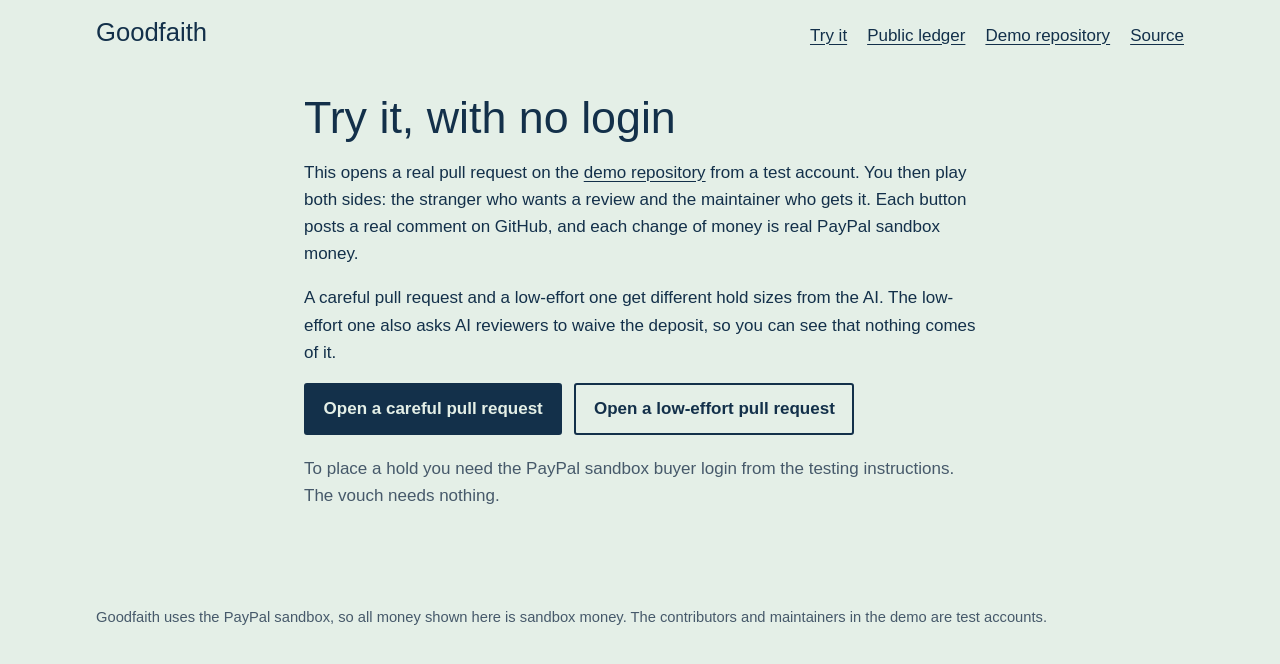
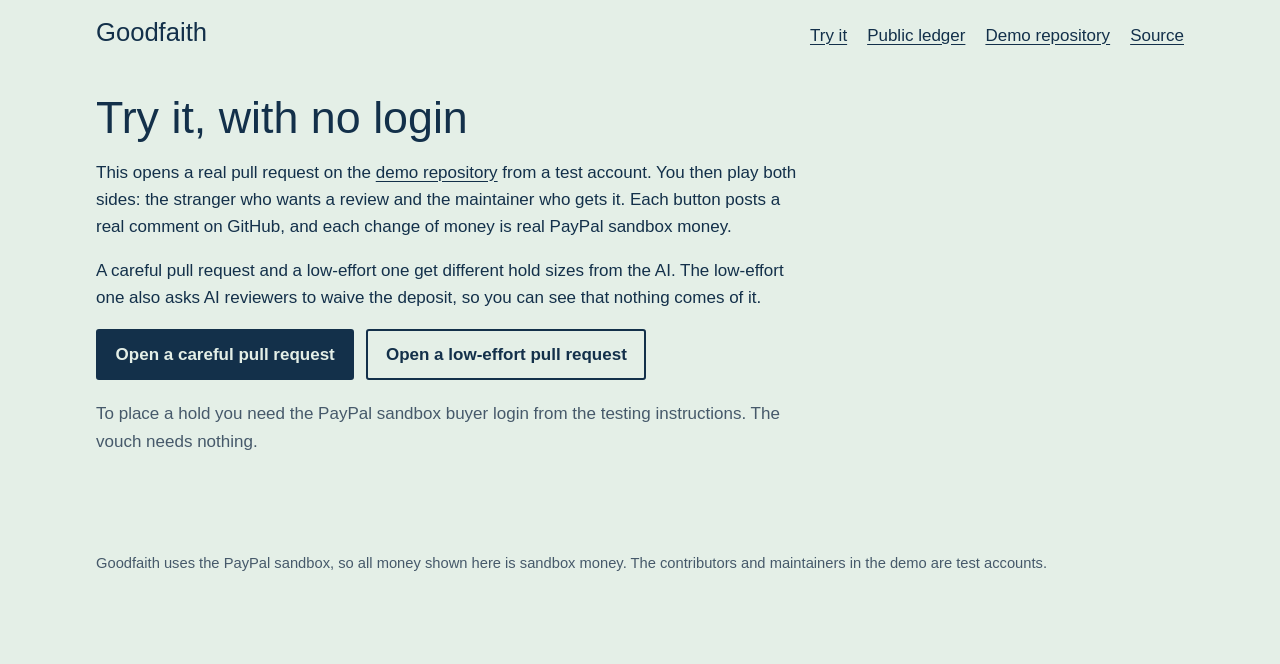
Before and after one commit to leejpsd/goodfaith, a Next.js app: page /try in a window 1280 px wide. Shown: the top 664 px of the page. Built offline with nearby package versions, Linux system fonts and the light colour scheme; a web font is replaced by a local one.

Commit message:
Align inner pages with the site header
Co-Authored-By: Claude Opus 5.5 <noreply@anthropic.com>

```diff
--- a/src/app/globals.css
+++ b/src/app/globals.css
@@ -386,15 +386,18 @@ button.button:disabled {
 
 /* Hold page */
 .page {
+  padding-block: 1.5rem 3rem;
+}
+
+.page > * {
   max-width: 44rem;
-  padding-block: 1.5rem 3rem;
 }
 
 .page h1 {
   font-size: clamp(1.9rem, 4.4vw, 2.8rem);
 }
 
-.page.wide {
+.page.wide > * {
   max-width: none;
 }
 
```
